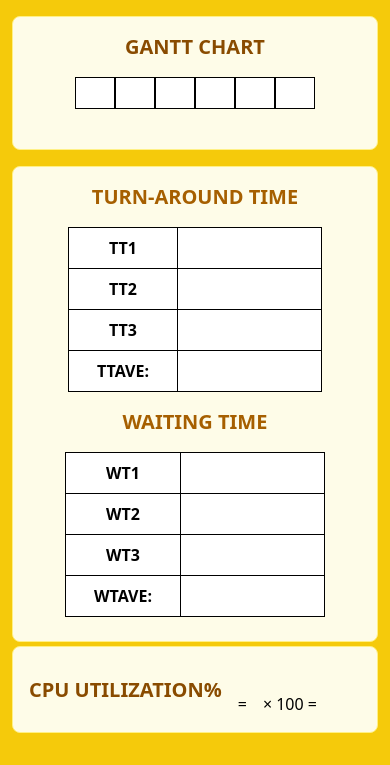
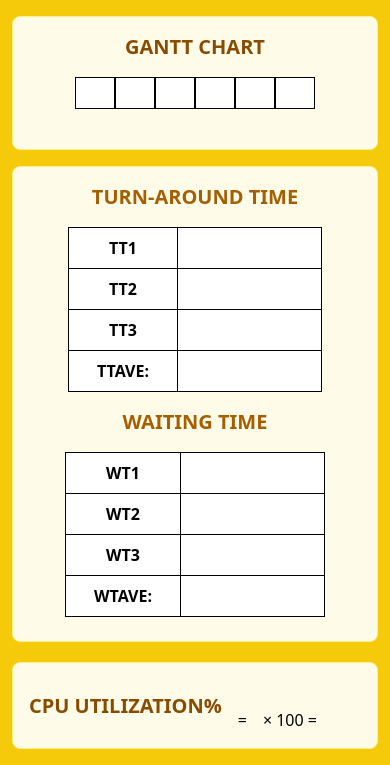
Before and after one commit to marcKevzzz/CPU-Scheduling-Calculator-Mikha, a plain HTML site: page index.html in a window 390 px wide. Shown: the part 927-1692 px from the top of the page. Drawn offline with nearby package versions, Linux system fonts and the light colour scheme.

Commit message:
Update index.html

```diff
--- a/index.html
+++ b/index.html
@@ -446,7 +446,7 @@
 
       <!-- CPU Utilization -->
       <div
-        class="lg:mt-6 bg-yellow-50 rounded-lg p-4 border border-yellow-200 mx-1 lg:mx-4"
+        class="lg:mt-6 bg-yellow-50 rounded-lg p-4 border border-yellow-200 mx-1 lg:mx-4 mt-4"
       >
         <div
           class="flex flex-wrap items-center sm:flex-col sm:gap-5 lg:gap-[1rem] lg:flex-row"
```
